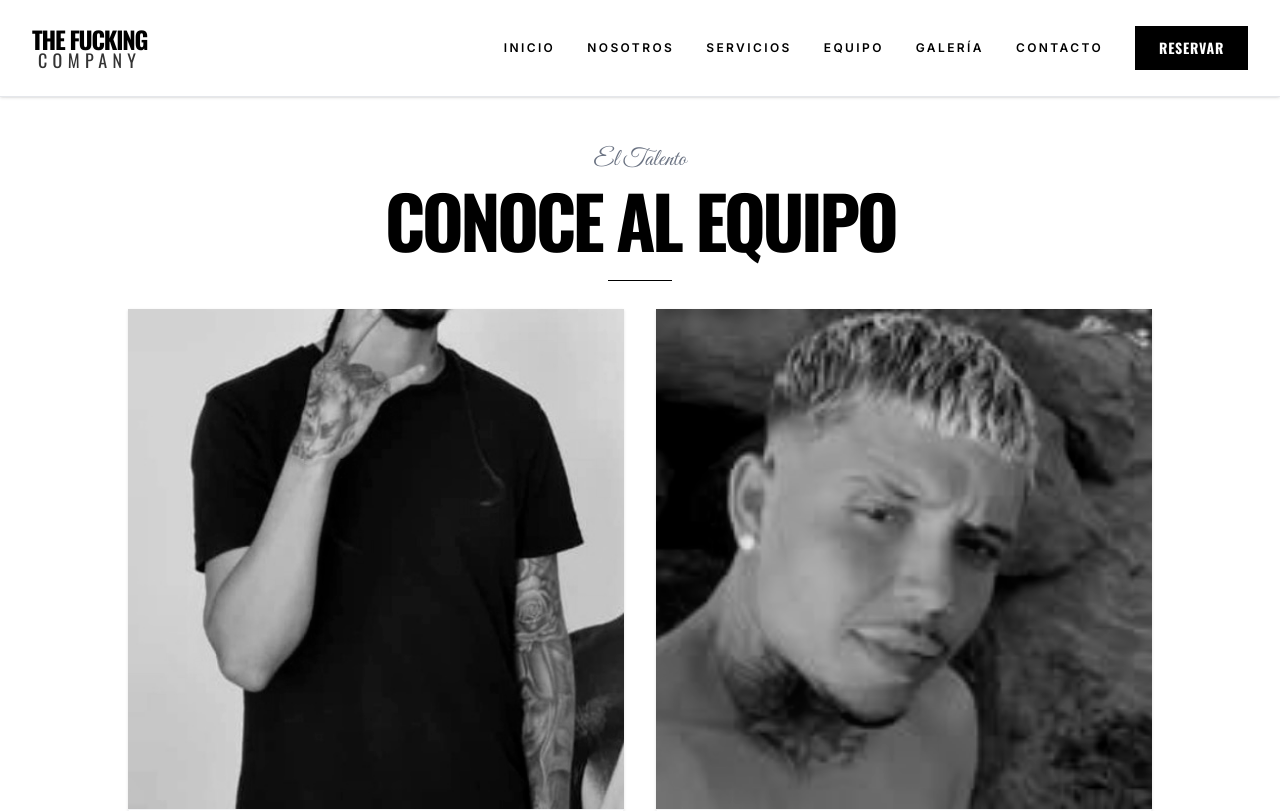
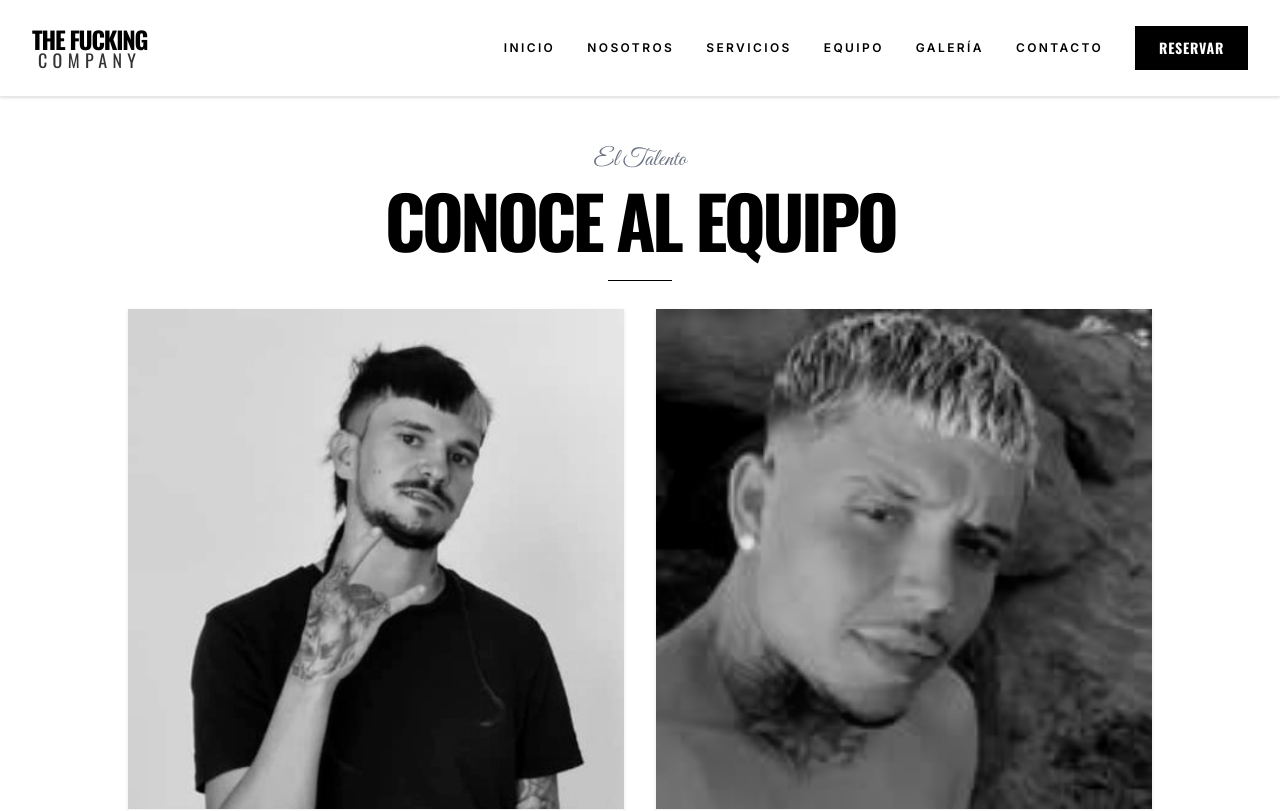
Before and after one commit to thefckingcompany/tfc-web, a React (Vite) app: page /equipo in a window 1280 px wide. Shown: the top 811 px of the page. Built offline with nearby package versions, Linux system fonts and the light colour scheme.

Commit message:
Adjust Juandi's image position to object-top

```diff
--- a/src/components/home/TeamTeaser.tsx
+++ b/src/components/home/TeamTeaser.tsx
@@ -2,7 +2,7 @@ import { Link } from 'react-router-dom';
 import { Instagram } from 'lucide-react';
 
 const barbers = [
-    { name: 'Juandi', img: '/juandi.jpg', instagram: 'https://www.instagram.com/jdbarber96/', objectPosition: 'object-center' },
+    { name: 'Juandi', img: '/juandi.jpg', instagram: 'https://www.instagram.com/jdbarber96/', objectPosition: 'object-top' },
     { name: 'Jhoiber', img: '/jhoiber.jpg', instagram: 'https://www.instagram.com/jhoiiberr_/', objectPosition: 'object-center' },
     { name: 'Diego', img: '/diego.jpg', instagram: 'https://www.instagram.com/diegorm999/', objectPosition: 'object-center' },
     { name: 'Alejandro', img: '/alejandro.jpg', instagram: 'https://www.instagram.com/aleeeee._.rb/', objectPosition: 'object-center' },
--- a/src/pages/Team.tsx
+++ b/src/pages/Team.tsx
@@ -11,7 +11,7 @@ const team = [
         specialties: ['Tijera', 'Old School', 'Visagismo'],
         instagram: 'https://www.instagram.com/jdbarber96/',
         username: '@jdbarber96',
-        objectPosition: 'object-center'
+        objectPosition: 'object-top'
     },
     {
         id: '2',
```
